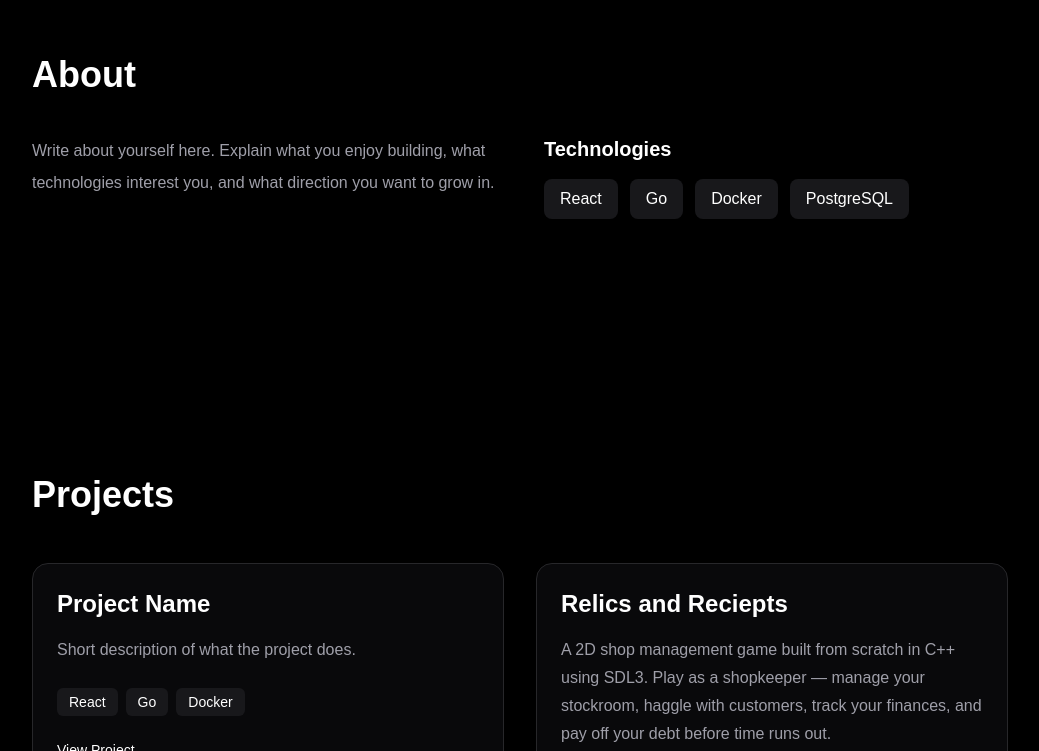
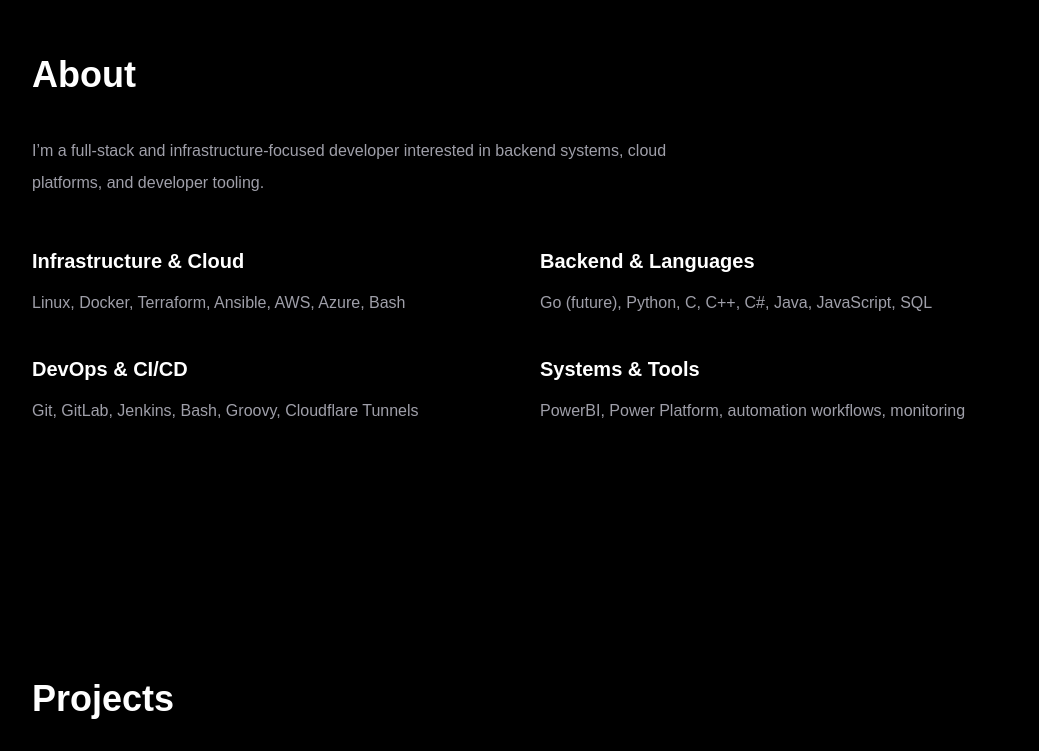
Before and after one commit to KagaSumi/Portfolio, a React (Vite) app in the folder apps/web/: page / in a window 1280 px wide. Shown: the part 873-1624 px from the top of the page, without its empty margins (120-1159 px from the left). Built offline with nearby package versions, Linux system fonts and the light colour scheme.

Commit message:
Add my skills

```diff
--- a/apps/web/src/components/About.tsx
+++ b/apps/web/src/components/About.tsx
@@ -1,50 +1,67 @@
+import { motion } from "framer-motion";
+
 export default function About() {
     return (
-        <section
-            id="about"
-            className="py-32"
+        <motion.section
+          initial={{ opacity: 0, y: 30 }}
+          whileInView={{ opacity: 1, y: 0 }}
+          viewport={{ once: true, amount: 0.2 }}
+          transition={{ duration: 0.6 }}
         >
+        <section id="about" className="py-32">
             <div className="max-w-5xl mx-auto px-6">
+
                 <h2 className="text-4xl font-bold mb-10">
                     About
                 </h2>
 
-                <div className="grid md:grid-cols-2 gap-12">
+                <p className="text-zinc-400 leading-8 max-w-2xl">
+                    I’m a full-stack and infrastructure-focused developer
+                    interested in backend systems, cloud platforms, and
+                    developer tooling.
+                </p>
+
+                <div className="mt-12 grid md:grid-cols-2 gap-10">
+
                     <div>
-                        <p className="text-zinc-400 leading-8">
-                            Write about yourself here.
-
-                            Explain what you enjoy building,
-                            what technologies interest you,
-                            and what direction you want to grow in.
+                        <h3 className="text-xl font-semibold mb-4">
+                            Infrastructure & Cloud
+                        </h3>
+                        <p className="text-zinc-400">
+                            Linux, Docker, Terraform, Ansible, AWS, Azure, Bash
                         </p>
                     </div>
 
                     <div>
                         <h3 className="text-xl font-semibold mb-4">
-                            Technologies
+                            Backend & Languages
                         </h3>
+                        <p className="text-zinc-400">
+                            Go (future), Python, C, C++, C#, Java, JavaScript, SQL
+                        </p>
+                    </div>
 
-                        <div className="flex flex-wrap gap-3">
-                            <span className="px-4 py-2 bg-zinc-900 rounded-lg">
-                                React
-                            </span>
+                    <div>
+                        <h3 className="text-xl font-semibold mb-4">
+                            DevOps & CI/CD
+                        </h3>
+                        <p className="text-zinc-400">
+                            Git, GitLab, Jenkins, Bash, Groovy, Cloudflare Tunnels
+                        </p>
+                    </div>
 
-                            <span className="px-4 py-2 bg-zinc-900 rounded-lg">
-                                Go
-                            </span>
+                    <div>
+                        <h3 className="text-xl font-semibold mb-4">
+                            Systems & Tools
+                        </h3>
+                        <p className="text-zinc-400">
+                            PowerBI, Power Platform, automation workflows, monitoring
+                        </p>
+                    </div>
 
-                            <span className="px-4 py-2 bg-zinc-900 rounded-lg">
-                                Docker
-                            </span>
-
-                            <span className="px-4 py-2 bg-zinc-900 rounded-lg">
-                                PostgreSQL
-                            </span>
-                        </div>
-                    </div>
                 </div>
             </div>
         </section>
+        </motion.section>
     );
 }
```
